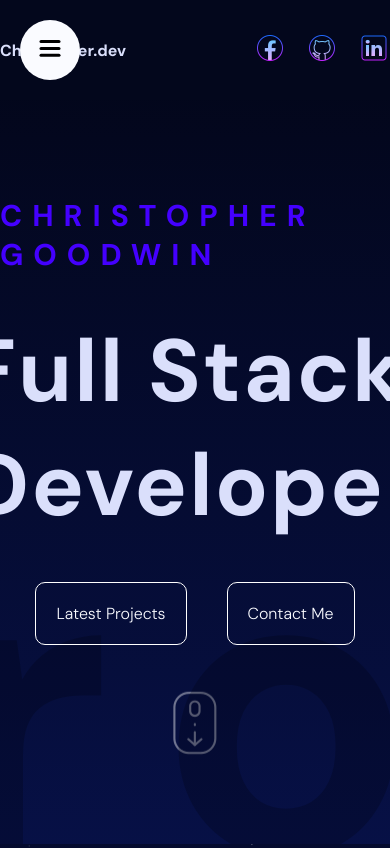
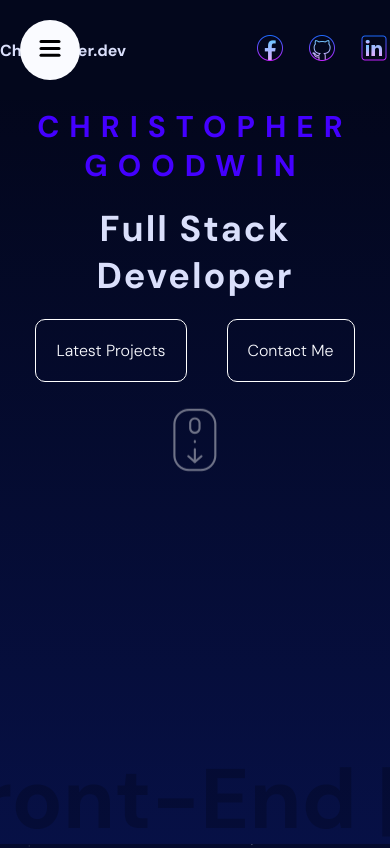
Before and after one commit to finitehorizons/vite-portfolio, a React (Vite) app: page / in a window 390 px wide. Shown: the top 848 px of the page. Built offline with nearby package versions, Linux system fonts and the light colour scheme.

Commit message:
Update hero.scss
style: added responsive styles to hero section

```diff
--- a/src/components/Hero/hero.scss
+++ b/src/components/Hero/hero.scss
@@ -24,6 +24,14 @@
         justify-content: center;
         gap: 40px;
 
+        @include mobile {
+            height: 50%;
+            width: 100%;
+            gap: 20px;
+            align-items: center;
+            text-align: center;
+        }
+
         h2 {
             z-index: 999;
             font-size: 30px;
@@ -35,6 +43,10 @@
         h1 {
             font-size: 88px;
             letter-spacing: 2px;
+
+            @include mobile {
+                font-size: 36px;
+            }
         }
 
         .buttons {
@@ -67,5 +79,12 @@
         color: hsla(228, 100%, 2%, 0.233);
         font-weight: bold;
         letter-spacing: 50px;
+
+        @include mobile {
+            font-size: 10vh;
+            bottom: -10px;
+            letter-spacing: normal;
+            width: 10%;
+        }
     }
 }
```
